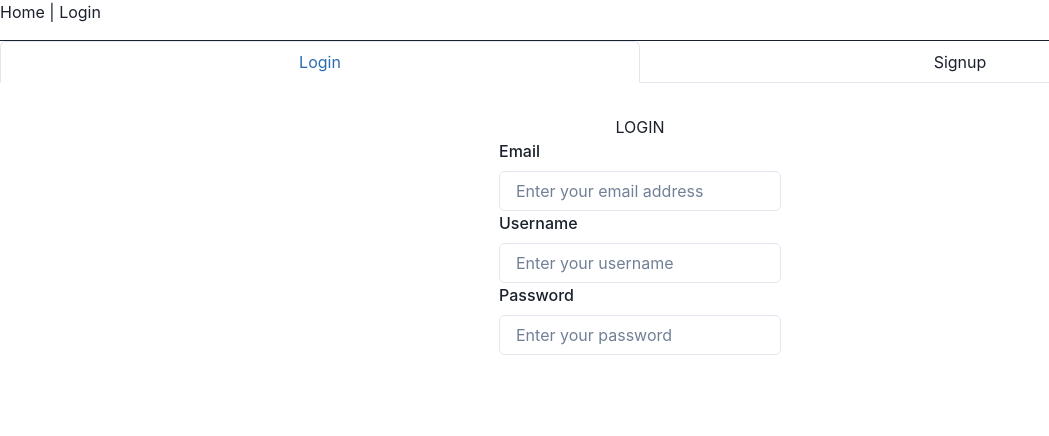
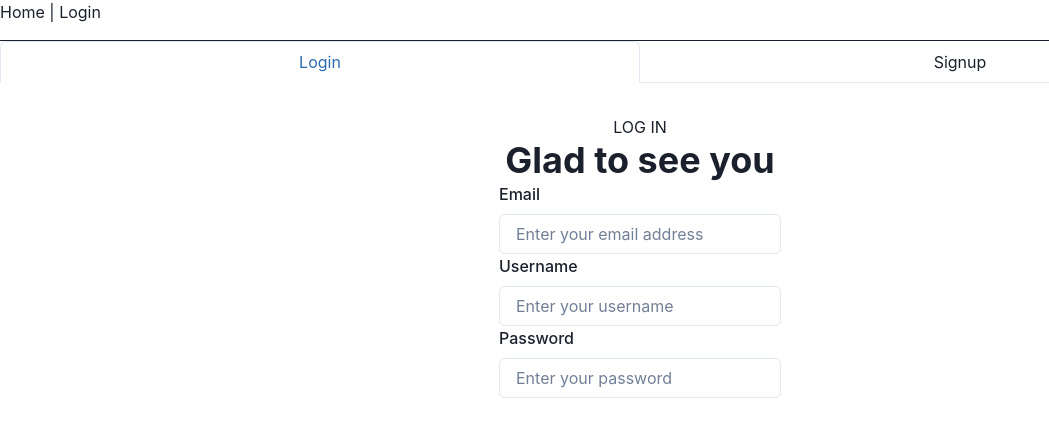
Before and after one commit to MarcusOy/AI-vs-AI, a React (Create React App) app in the folder frontend/: page /loginSignup in a window 1280 px wide. Shown: the top 436 px of the page, without its empty margins (0-1049 px from the left). Built offline with nearby package versions, Linux system fonts and the light colour scheme.

Commit message:
😶‍🌫️minor change on signup login page

```diff
--- a/frontend/src/pages/App.tsx
+++ b/frontend/src/pages/App.tsx
@@ -17,7 +17,6 @@ import {
 import { AVAStore } from '../data/DataStore'
 import React, { useState } from 'react'
 import LoginSignUpPage from './LoginSignupPage'
-
 
 function App() {
     // const state = AVAStore.useState()
@@ -40,16 +39,7 @@ function App() {
     //     })
     // }
 
-    return (
-        <ThemeProvider theme={theme}>
-            <ColorModeProvider>
-                <CSSReset/>
-                <LoginSignUpPage/>
-            </ColorModeProvider>
-        </ThemeProvider>
-
-
-    )
+    return <LoginSignUpPage />
 }
 
 export default App
--- a/frontend/src/pages/LoginSignupPage.tsx
+++ b/frontend/src/pages/LoginSignupPage.tsx
@@ -13,7 +13,7 @@ const LoginSignUpPage = () => {
             <TabPanels>
                 <TabPanel>
                     <Center>
-                        <p>LOGIN</p>
+                        <p>LOG IN</p>
                     </Center>
                     <div>
                         <Center>
--- a/frontend/src/pages/LoginTab.tsx
+++ b/frontend/src/pages/LoginTab.tsx
@@ -1,10 +1,11 @@
 import React from 'react'
-import { Box, Flex, FormControl, FormLabel, Input } from '@chakra-ui/react'
+import { Box, Flex, FormControl, FormLabel, Input, Center, Heading } from '@chakra-ui/react'
 
 const LoginTab = () => {
     return (
         <Flex>
             <Box>
+                <LoginHeader />
                 <LoginForm />
             </Box>
         </Flex>
@@ -32,4 +33,14 @@ const LoginForm = () => {
     )
 }
 
+const LoginHeader = () => {
+    return (
+        <Center>
+            <Box>
+                <Heading color=''>Glad to see you</Heading>
+            </Box>
+        </Center>
+    )
+}
+
 export default LoginTab
--- a/frontend/src/pages/SignUpTab.tsx
+++ b/frontend/src/pages/SignUpTab.tsx
@@ -8,12 +8,15 @@ import {
     Button,
     ButtonGroup,
     Container,
+    Center,
+    Heading,
 } from '@chakra-ui/react'
 
 const SignUpTab = () => {
     return (
         <Flex>
             <Box>
+                <SignupHeader />
                 <SignUpForm />
             </Box>
         </Flex>
@@ -41,4 +44,14 @@ const SignUpForm = () => {
     )
 }
 
+const SignupHeader = () => {
+    return (
+        <Center>
+            <Box>
+                <Heading>Welcome, AI Creators</Heading>
+            </Box>
+        </Center>
+    )
+}
+
 export default SignUpTab
```
